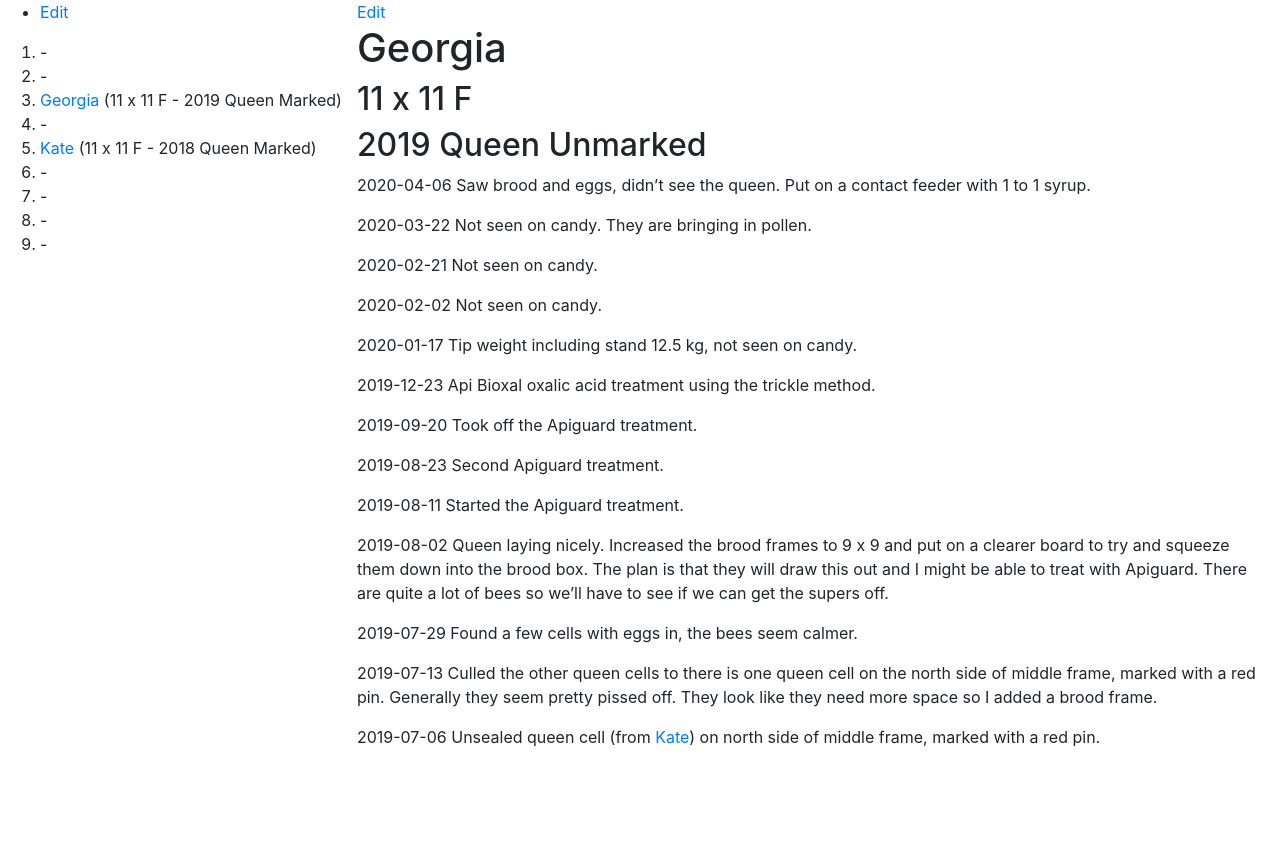
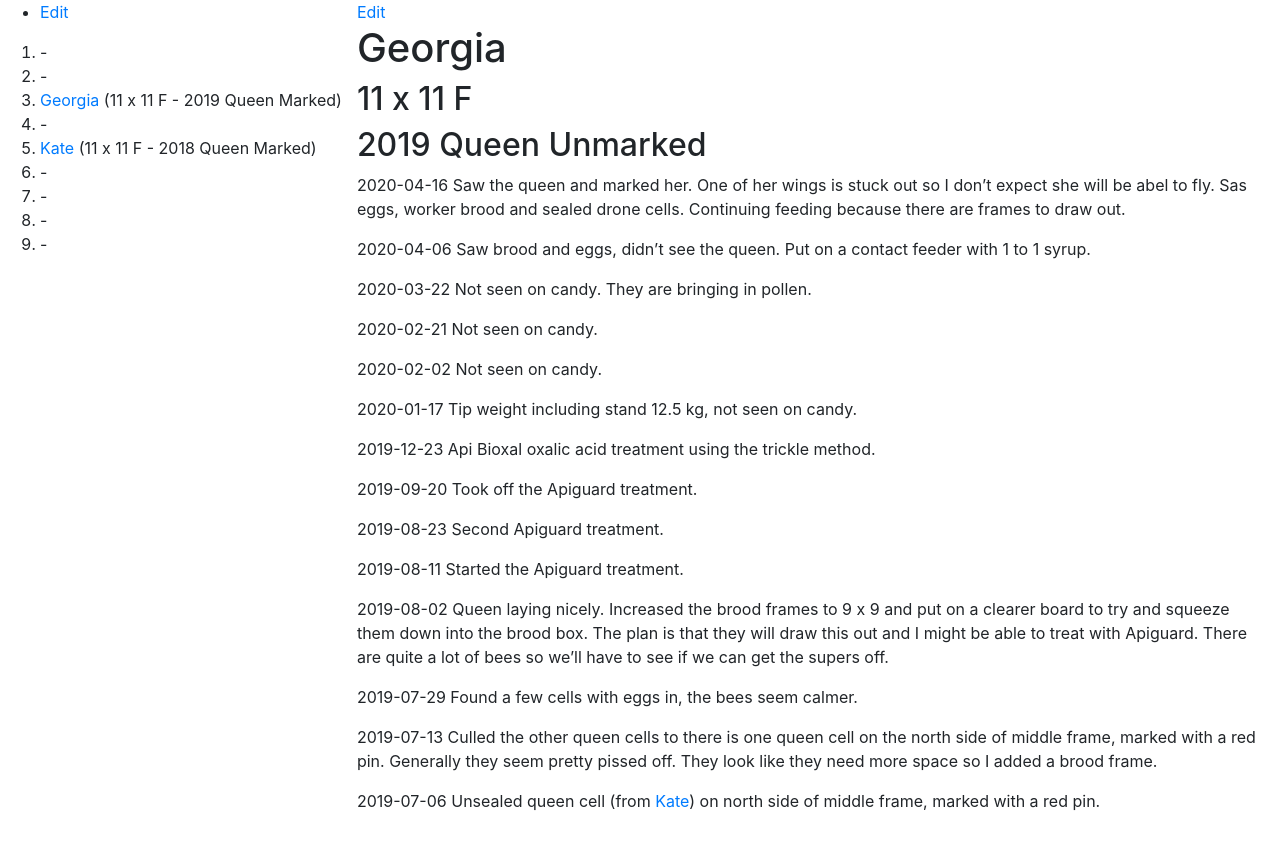
Before and after one commit to joejcollins/rhapsody-angel, a Jekyll site: the page built from queens/2019-georgia.md, in a window 1280 px wide. Shown: the top 850 px of the page. Built offline with Jekyll 4.4.1, drawn with Linux system fonts in a browser that asks for light colours; our own code applies the rules of GitHub Pages for plain Markdown files.

Commit message:
First proper inspection.

```diff
--- a/queens/2019-georgia.md
+++ b/queens/2019-georgia.md
@@ -1,6 +1,8 @@
 # Georgia
 ## 11 x 11 F
 ## 2019 Queen Unmarked
+
+2020-04-16 Saw the queen and marked her.  One of her wings is stuck out so I don't expect she will be abel to fly.  Sas eggs, worker brood and sealed drone cells.  Continuing feeding because there are frames to draw out.
 
 2020-04-06 Saw brood and eggs, didn't see the queen.  Put on a contact feeder with 1 to 1 syrup.
 
```
Also changed, not shown: queens/2018-kate.md (+2 -0 lines).
